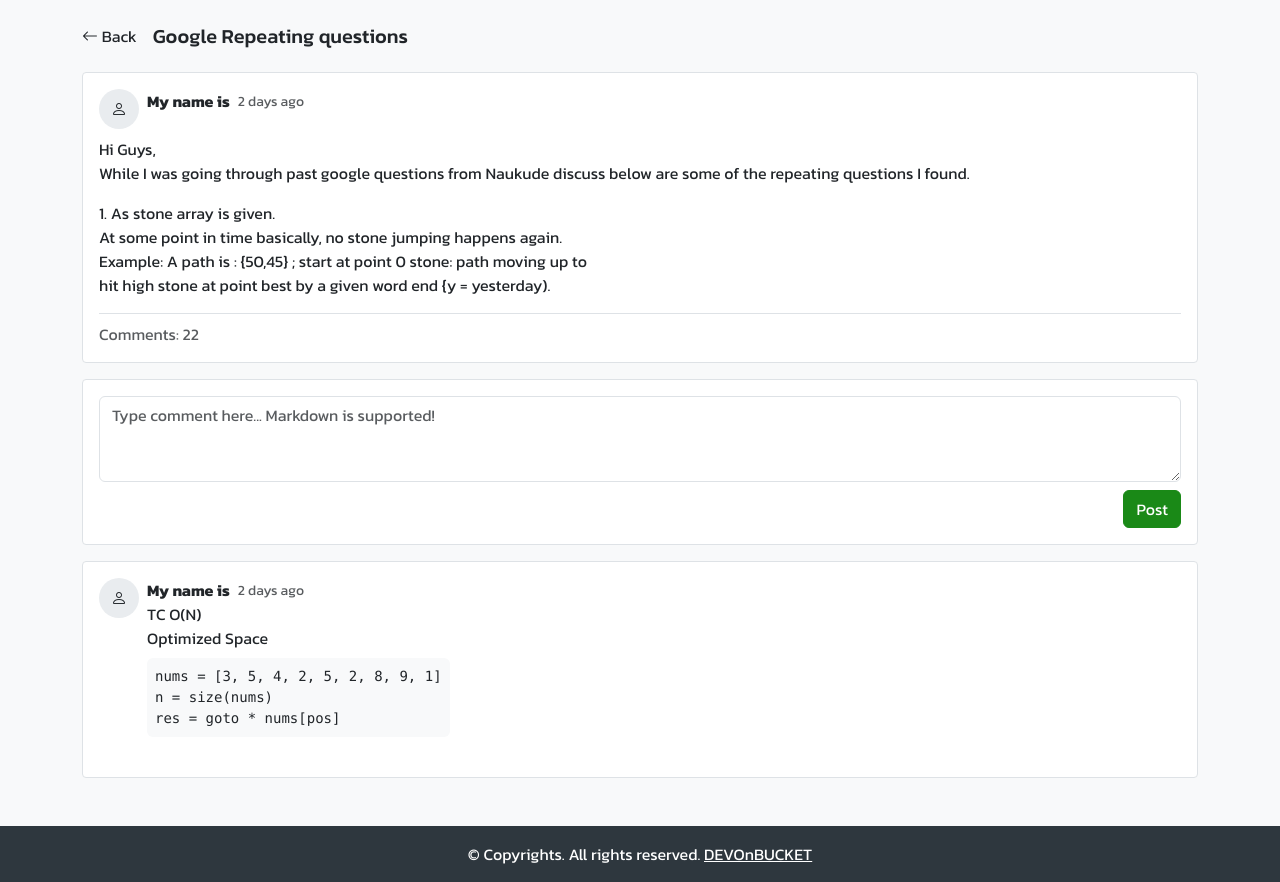
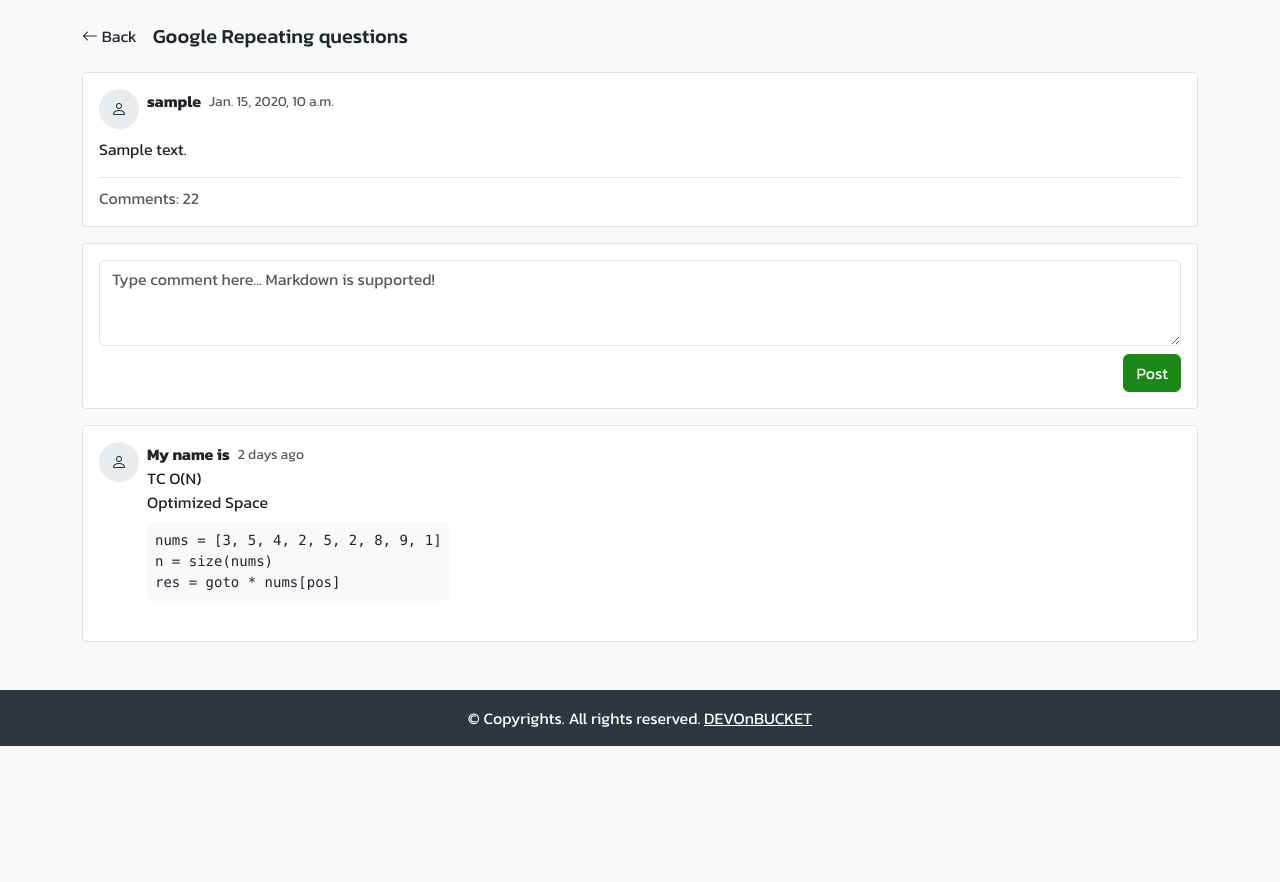
Before and after one commit to nntch26/DevOnBucket, a Django app: template myproject/myapp/templates/postdetail.html in a window 1280 px wide. After the commit the page ends 746 px from the top, so only its background shows below. Run offline with Django 5.2, Linux system fonts and the light colour scheme; the template is opened without the code that fills it: values that come from a table or form of the project are taken from there, others are empty; tables that the repository leaves empty hold one stand-in row (values such as "Sample post"); some libraries are stand-ins or nearby versions.

Commit message:
view detail post

```diff
--- a/myproject/myapp/templates/postdetail.html
+++ b/myproject/myapp/templates/postdetail.html
@@ -29,18 +29,13 @@
                 </div>
                 <div>
                     <div class="d-flex align-items-center">
-                        <strong class="me-2">My name is</strong>
-                        <small class="text-muted">2 days ago</small>
+                        <strong class="me-2">{{ post.author }}</strong>
+                        <small class="text-muted">{{ post.updated_at }}</small>
                     </div>
                 </div>
             </div>
             <div class="mb-3">
-                <p>Hi Guys,<br>
-                While I was going through past google questions from Naukude discuss below are some of the repeating questions I found.</p>
-                <p>1. As stone array is given.<br>
-                At some point in time basically, no stone jumping happens again.<br>
-                Example: A path is : {50,45} ; start at point 0 stone: path moving up to<br>
-                hit high stone at point best by a given word end {y = yesterday).</p>
+                <p>{{post.content}}</p>
             </div>
             <div class="border-top pt-2">
                 <span class="text-muted">Comments: 22</span>
--- a/myproject/myapp/urls.py
+++ b/myproject/myapp/urls.py
@@ -13,7 +13,7 @@ urlpatterns = [
 
     path("createpost/", views.CreatepostView.as_view(), name="createpost"),
 
-    path("postdetail/", views.PostdetailView.as_view(), name="postdetail"),
+    path("postdetail/<int:post_id>", views.PostdetailView.as_view(), name="postdetail"),
 
     path("postdetail/<int:post_id>/comment/", views.CreateCommentView.as_view(), name="create_comment"),
 
```
Also changed, not shown: myproject/myapp/templates/index.html (+15 -23 lines), myproject/myapp/views.py (+7 -5 lines).
